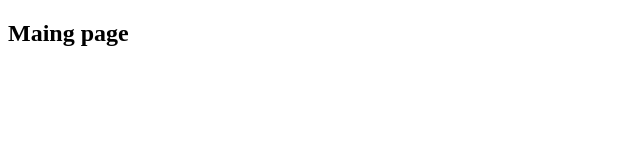
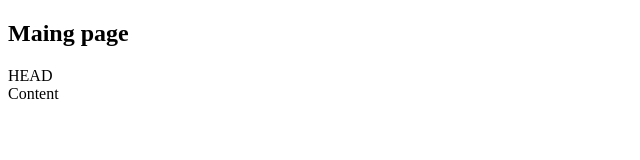
Before and after one commit to sugamolee/MyGitApp, a plain HTML site: page index.html in a window 1280 px wide. Shown: the whole page, without its empty margins (0-640 px from the left). Drawn offline with Linux system fonts and the light colour scheme.

Commit message:
index.html에 HEAD와 Content영역의 div 태그 추가

```diff
--- a/index.html
+++ b/index.html
@@ -8,5 +8,7 @@
 </head>
 <body>
     <h2>Maing page</h2>
+    <div>HEAD</div>
+    <div>Content</div>
 </body>
 </html>
```
